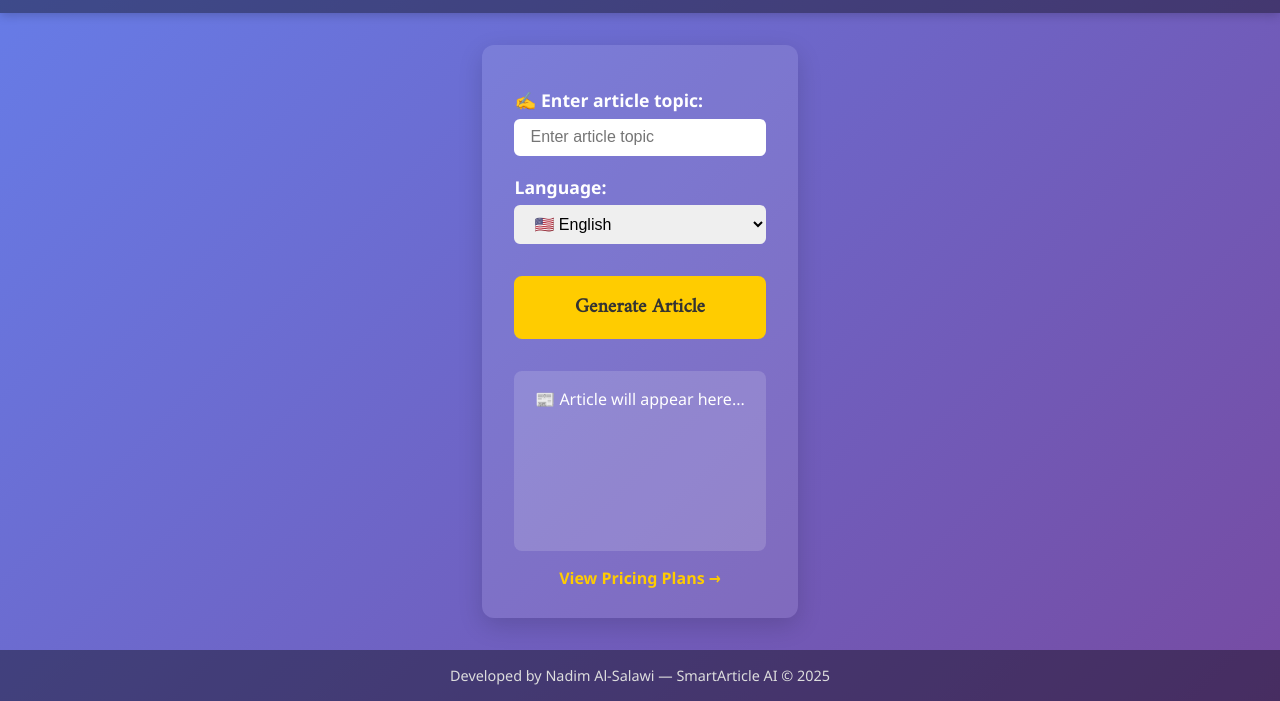
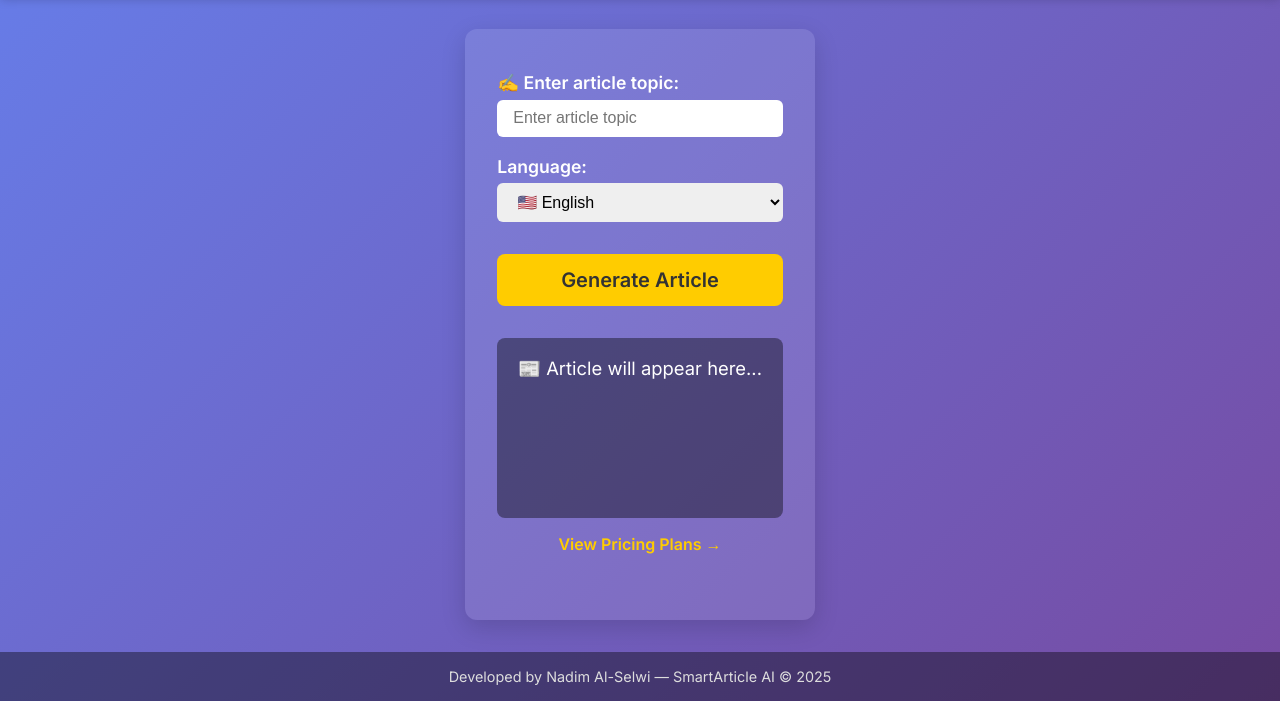
Before and after one commit to SofEng18/smartarticle-ai, a website: page public/index.html in a window 1280 px wide. Shown: the part 99-800 px from the top of the page. Drawn offline with Linux system fonts and the light colour scheme.

Commit message:
Your update message here

```diff
--- a/package.json
+++ b/package.json
@@ -13,6 +13,7 @@
   },
   "dependencies": {
     "body-parser": "^1.20.2",
+    "cookie-parser": "^1.4.7",
     "cors": "^2.8.5",
     "dotenv": "^16.5.0",
     "express": "^4.21.2",
--- a/public/index.html
+++ b/public/index.html
@@ -18,20 +18,23 @@
   <meta name="google-site-verification" content="YOUR_VERIFICATION_CODE_HERE" />
   <link rel="sitemap" type="application/xml" title="Sitemap" href="/sitemap.xml" />
 
-  <!-- Fonts -->
-  <link href="https://fonts.googleapis.com/css2?family=Cairo:wght@600&family=Amiri&display=swap" rel="stylesheet" />
+  <!-- Google Fonts -->
+  <link href="https://fonts.googleapis.com/css2?family=Inter:wght@400;600&family=Cairo:wght@600&family=Amiri&display=swap" rel="stylesheet" />
 
   <style>
     * { box-sizing: border-box; }
+
     body {
       margin: 0;
-      font-family: 'Segoe UI', Tahoma, Geneva, Verdana, sans-serif;
+      font-family: 'Inter', sans-serif;
       background: linear-gradient(135deg, #667eea 0%, #764ba2 100%);
       color: #fff;
       min-height: 100vh;
       display: flex;
       flex-direction: column;
+      transition: font-family 0.3s ease;
     }
+
     header {
       background-color: rgba(0,0,0,0.4);
       padding: 1rem 2rem;
@@ -43,6 +46,7 @@
       box-shadow: 0 2px 10px rgba(0,0,0,0.2);
       position: relative;
     }
+
     header a {
       color: #ffcc00;
       font-size: 1.4rem;
@@ -52,13 +56,16 @@
       transform: translateY(-50%);
       text-decoration: none;
     }
+
     #site-subtitle {
       font-size: 1.1rem;
       font-weight: 700;
-      font-family: 'Cairo', 'Amiri', serif;
+      font-family: 'Inter', sans-serif;
       color: #ffcc00;
       margin-top: 0.5rem;
+      transition: font-family 0.3s ease;
     }
+
     main {
       flex: 1;
       max-width: 720px;
@@ -68,12 +75,15 @@
       border-radius: 12px;
       box-shadow: 0 8px 24px rgba(0,0,0,0.15);
     }
+
     form { display: flex; flex-direction: column; }
+
     label {
       margin-top: 1.2rem;
       font-weight: 600;
       font-size: 1.1rem;
     }
+
     input[type="text"], select {
       margin-top: 0.4rem;
       padding: 0.6rem 1rem;
@@ -82,10 +92,12 @@
       border: none;
       outline: none;
     }
+
     input[type="text"]:focus, select:focus {
       background-color: #fff;
       color: #333;
     }
+
     button {
       margin-top: 2rem;
       background: #ffcc00;
@@ -96,23 +108,29 @@
       border-radius: 8px;
       cursor: pointer;
       color: #333;
-      font-family: 'Amiri', serif;
+      font-family: 'Inter', sans-serif;
+      transition: font-family 0.3s ease;
     }
+
     button:hover {
       background: #f2b800;
     }
+
     #result {
       margin-top: 2rem;
       min-height: 180px;
-      background: rgba(255 255 255 / 0.15);
+      background: rgba(0, 0, 0, 0.4);
       padding: 1rem 1.3rem;
       border-radius: 8px;
       overflow-y: auto;
       white-space: pre-wrap;
-      font-size: 1rem;
-      line-height: 1.5;
+      font-size: 1.15rem;
+      line-height: 1.6;
       color: #fff;
+      font-family: 'Inter', sans-serif;
+      transition: font-family 0.3s ease;
     }
+
     .pricing-link {
       margin-top: 1rem;
       font-weight: 600;
@@ -121,12 +139,15 @@
       text-align: center;
       cursor: pointer;
     }
+
     footer {
       background-color: rgba(0,0,0,0.4);
       color: #ddd;
       text-align: center;
       padding: 1rem;
       font-size: 0.9rem;
+      font-family: 'Inter', sans-serif;
+      transition: font-family 0.3s ease;
     }
   </style>
 </head>
@@ -157,7 +178,7 @@
     <div class="pricing-link" onclick="openPricing()" id="pricing-link">View Pricing Plans →</div>
   </main>
 
-  <footer id="footer">Developed by Nadim Al-Salewi — SmartArticle AI © 2025</footer>
+  <footer id="footer">Developed by Nadim Al-Selwi — SmartArticle AI © 2025</footer>
 
   <script>
     const translations = {
@@ -168,13 +189,14 @@
         generate: "Generate Article",
         pricing: "View Pricing Plans →",
         subtitle: "Intelligent Multilingual Article Generator",
-        footer: "Developed by Nadim Al-Salawi — SmartArticle AI © 2025",
+        footer: "Developed by Nadim Al-Selwi — SmartArticle AI © 2025",
         loading: "⏳ Generating article...",
         result: "📰 Article will appear here...",
         empty: "Please enter an article topic.",
-        errorQuota: "🛠️ We're currently performing scheduled maintenance to improve your experience. Please check back shortly. Thank you for your patience.",
+        errorQuota: "🛠️ We're currently performing scheduled maintenance to improve your experience.",
         errorFetch: "Failed to fetch article. Please try again later.",
-        errorUnknown: "An unknown error occurred."
+        errorUnknown: "An unknown error occurred.",
+        errorLangMismatch: "Please write the topic in the selected language."
       },
       ar: {
         topic: "✍️ أدخل موضوع المقال:",
@@ -187,9 +209,42 @@
         loading: "⏳ جاري توليد المقال...",
         result: "📰 المقال سيظهر هنا...",
         empty: "يرجى إدخال موضوع المقال",
-        errorQuota: "❌نقوم حاليًا بإجراء صيانة دورية لتحسين تجربتك. يُرجى معاودة الزيارة قريبًا. شكرًا لصبركم.",
+        errorQuota: "❌نقوم حاليًا بإجراء صيانة دورية لتحسين تجربتك.",
         errorFetch: "فشل في جلب المقال. الرجاء المحاولة لاحقًا.",
-        errorUnknown: "حدث خطأ غير معروف."
+        errorUnknown: "حدث خطأ غير معروف.",
+        errorLangMismatch: "يرجى كتابة الموضوع باللغة المحددة."
+      },
+      fr: {
+        topic: "✍️ Saisir le sujet de l'article :",
+        placeholder: "Entrez le sujet de l'article",
+        language: "Langue :",
+        generate: "Générer l'article",
+        pricing: "Voir les forfaits →",
+        subtitle: "Générateur intelligent d'articles multilingues",
+        footer: "Développé par Nadim Al-Selwi — SmartArticle AI © 2025",
+        loading: "⏳ Génération de l'article...",
+        result: "📰 L'article apparaîtra ici...",
+        empty: "Veuillez saisir un sujet d'article.",
+        errorQuota: "🛠️ Maintenance en cours pour améliorer votre expérience.",
+        errorFetch: "Échec de récupération de l'article. Réessayez plus tard.",
+        errorUnknown: "Une erreur inconnue s'est produite.",
+        errorLangMismatch: "Veuillez écrire le sujet dans la langue sélectionnée."
+      },
+      es: {
+        topic: "✍️ Ingrese el tema del artículo:",
+        placeholder: "Ingrese el tema del artículo",
+        language: "Idioma:",
+        generate: "Generar artículo",
+        pricing: "Ver planes de precios →",
+        subtitle: "Generador inteligente de artículos multilingües",
+        footer: "Desarrollado por Nadim Al-Selwi — SmartArticle AI © 2025",
+        loading: "⏳ Generando artículo...",
+        result: "📰 El artículo aparecerá aquí...",
+        empty: "Por favor ingrese un tema de artículo.",
+        errorQuota: "🛠️ Mantenimiento en curso para mejorar su experiencia.",
+        errorFetch: "No se pudo obtener el artículo. Inténtalo más tarde.",
+        errorUnknown: "Ocurrió un error desconocido.",
+        errorLangMismatch: "Escriba el tema en el idioma seleccionado."
       }
     };
 
@@ -206,10 +261,25 @@
       document.getElementById("pricing-link").textContent = t.pricing;
       document.getElementById("site-subtitle").textContent = t.subtitle;
       document.getElementById("footer").textContent = t.footer;
+      resultDiv.textContent = t.result;
       document.documentElement.dir = lang === "ar" ? "rtl" : "ltr";
+
+      if (lang === "ar") {
+        document.body.style.fontFamily = "'Amiri', serif";
+      } else if (lang === "en") {
+        document.body.style.fontFamily = "'Inter', sans-serif";
+      } else {
+        document.body.style.fontFamily = "'Cairo', sans-serif";
+      }
     }
 
     languageSelect.addEventListener("change", () => updateUI(languageSelect.value));
+
+    function isLanguageMismatch(text, lang) {
+      if (lang === "en") return /[ء-ي]/.test(text);
+      if (lang === "ar") return /[A-Za-z]/.test(text);
+      return false;
+    }
 
     form.addEventListener("submit", async (e) => {
       e.preventDefault();
@@ -219,6 +289,11 @@
 
       if (!topic) {
         resultDiv.textContent = t.empty;
+        return;
+      }
+
+      if (isLanguageMismatch(topic, language)) {
+        resultDiv.textContent = t.errorLangMismatch;
         return;
       }
 
@@ -238,17 +313,16 @@
         }
 
         const reader = response.body.getReader();
-        const decoder = new TextDecoder("utf-8");
-        let article = "";
+        const decoder = new TextDecoder();
+        resultDiv.textContent = "";
 
         while (true) {
           const { done, value } = await reader.read();
           if (done) break;
-          article += decoder.decode(value, { stream: true });
-          resultDiv.textContent = article;
+          resultDiv.textContent += decoder.decode(value);
         }
-      } catch (err) {
-        resultDiv.textContent = translations[language].errorUnknown;
+      } catch (error) {
+        resultDiv.textContent = t.errorUnknown;
       }
     });
 
@@ -256,6 +330,7 @@
       window.location.href = "pricing.html";
     }
 
+    // Initialize UI
     updateUI(languageSelect.value);
   </script>
 </body>
--- a/public/style.css
+++ b/public/style.css
@@ -105,20 +105,20 @@ button:hover {
   box-shadow: 0 6px 12px rgba(242, 184, 0, 0.8);
 }
 
-/* Article result area */
+/* ✅ Article result area — updated as you requested */
 #result {
   position: relative;
   margin-top: 2rem;
-  min-height: 180px;
-  background: rgba(255, 255, 255, 0.15);
-  padding: 1rem 1.3rem;
-  border-radius: 8px;
+  min-height: 200px;
+  background: #ffffffcc; /* Semi-transparent white */
+  padding: 1.5rem 1.8rem;
+  border-radius: 10px;
   overflow-y: auto;
   white-space: pre-wrap;
-  font-size: 1rem;
-  line-height: 1.5;
-  color: #fff;
-  box-shadow: inset 0 0 6px rgba(255, 255, 255, 0.25);
+  font-size: 1.15rem;
+  line-height: 1.8;
+  color: #222;
+  box-shadow: inset 0 0 10px rgba(0, 0, 0, 0.1);
   transition: background 0.3s ease;
 }
 
```
Also changed, not shown: public/sitemap.xml (+13 -3 lines), server.js (+81 -7 lines), 1 other file.
